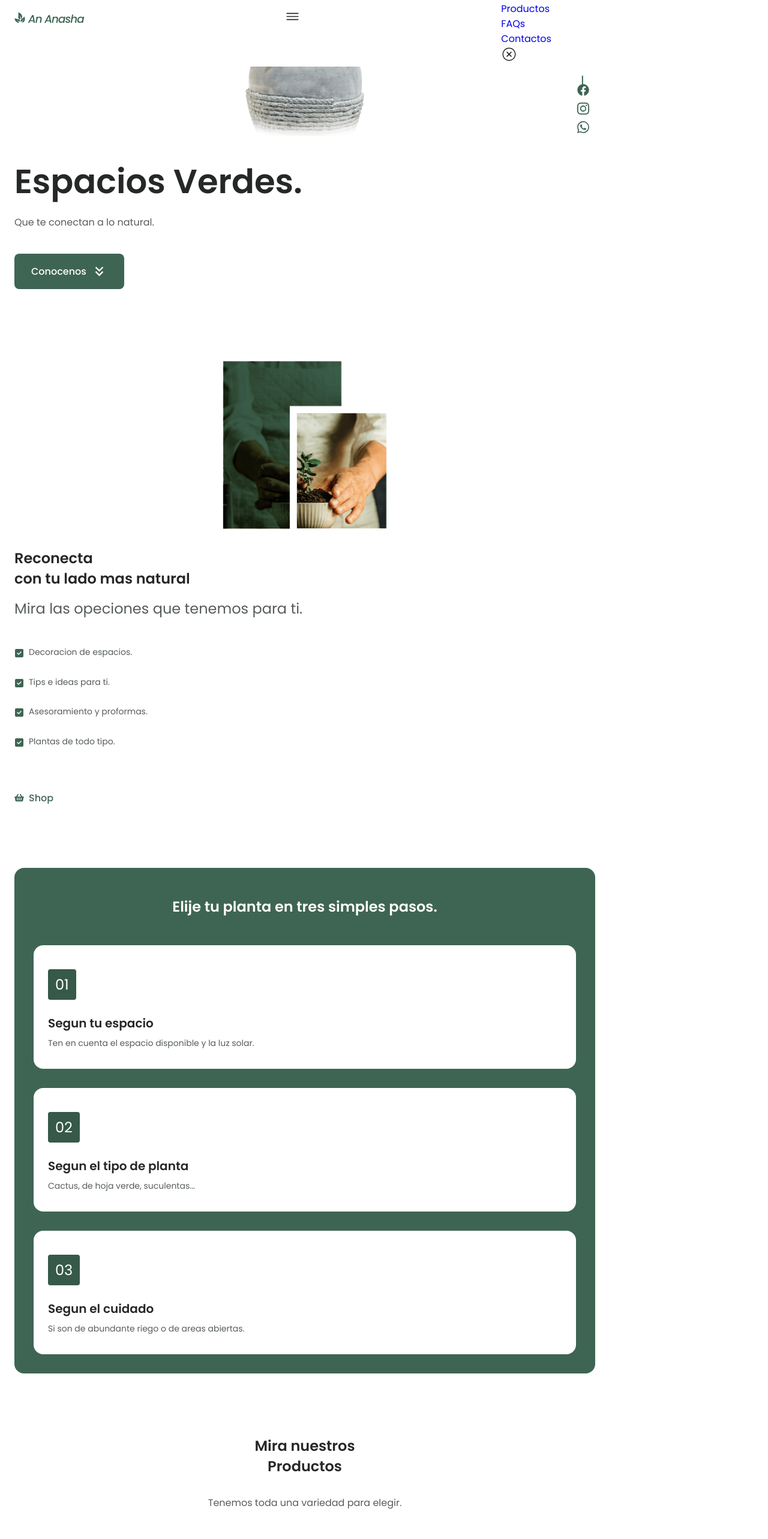
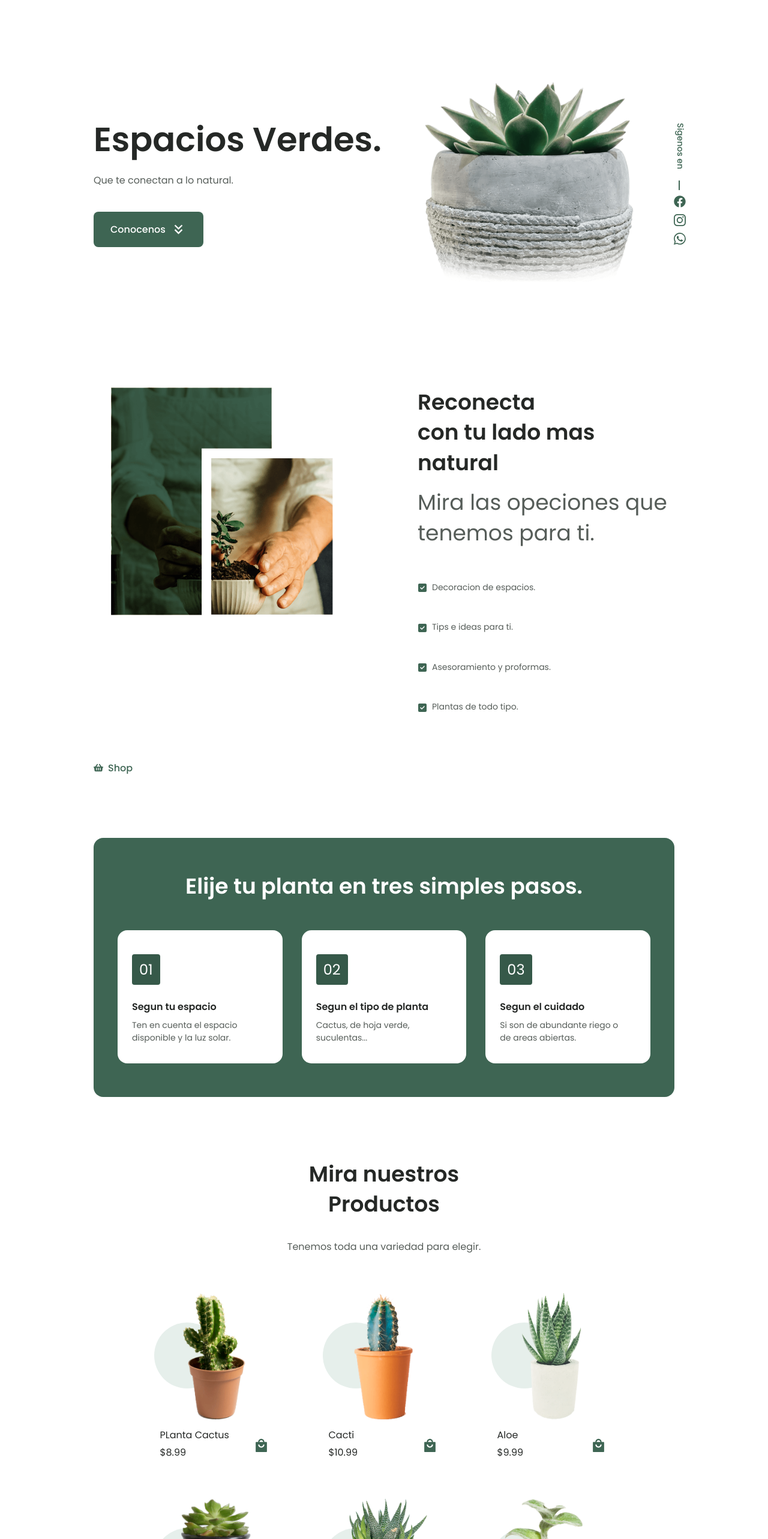
Before and after one commit to ElJeringas/Plant-Website, a React (Create React App) app: page / in a window 1280 px wide. Shown: the part 80-2646 px from the top of the page at 60% size. Built offline with nearby package versions, Linux system fonts and the light colour scheme.

Commit message:
adding responsiveness

```diff
--- a/src/App.css
+++ b/src/App.css
@@ -26,3 +26,41 @@
 .main{
   overflow: hidden;
 }
+
+@media screen and (max-width:320px) {
+  .container{
+    margin-left: var(--mb-1);
+    margin-right: var(--mb-1);
+  }
+
+}
+
+@media screen and (min-width:767px) {
+  body{
+    margin: 0;
+  }
+
+  .home__container,
+  .about__container,
+  /* .questions__container, */
+  .contact__container,
+  .footer__container{
+    grid-template-columns: repeat(2,1fr);
+  }
+}
+
+@media screen and (min-width:992px) {
+  .container{
+    margin-left: auto;
+    margin-right: auto;
+  }
+
+  .section{
+    padding: 8rem 9 1rem;
+  }
+
+  .section__title,
+  .section__title-center{
+    font-size: var(--h1-font-size);
+  }
+}
--- a/src/components/Footer/Footer.css
+++ b/src/components/Footer/Footer.css
@@ -1,3 +1,6 @@
+.footer{
+    background-color: #f8f9fc;
+}
 .footer__container{
     row-gap: 3rem;
 }
@@ -70,3 +73,30 @@
     color: var(--text-color-light);
     margin: 2rem 0 1rem;
 }
+
+@media screen and (min-width:576px){
+    .footer__subscribe{
+        width: 400px;
+    }
+}
+
+
+@media screen and (min-width:767px) {
+    .footer__container{
+        column-gap: 3rem;
+    }
+
+    .footer__subscribe{
+        width: initial;
+    }
+  }
+
+  @media screen and (min-width:992px) {
+    .footer__logo{
+        font-size: var(--h3-font-size);
+    }
+
+    .footer__container{
+        grid-template-columns:1.5fr .5fr;
+    }
+  }
--- a/src/components/Footer/Footer.jsx
+++ b/src/components/Footer/Footer.jsx
@@ -8,7 +8,7 @@ import { BsWhatsapp } from 'react-icons/bs';
 
 const Footer = () => {
   return (
-    <footer className='footer section'>
+    <footer className='footer section footer__section'>
         <div className='footer__container container grid'>
             <div className='footer__content'>
                 <i className='footer__logo-icon'><GiMonsteraLeaf size={22}/> An Anasha</i>
--- a/src/components/NavBar/NavBar.css
+++ b/src/components/NavBar/NavBar.css
@@ -89,3 +89,26 @@
         color: var(--first-color);
     }
 }
+
+@media screen and (min-width:767px) {
+
+    .nav{
+        height: calc(var(--header-height) + 1.5rem);
+        column-gap: 3rem;
+    }
+
+    .nav__toggle,
+    .nav__close{
+        display: none;
+    }
+
+    .nav__list{
+        display: flex;
+        flex-direction: row;
+        column-gap: 3rem;
+    }
+
+    .nav__menu{
+        margin-left: auto;
+    }
+  }
--- a/src/components/NavBar/NavBar.jsx
+++ b/src/components/NavBar/NavBar.jsx
@@ -13,7 +13,7 @@ const NavBar = () => {
   return (
     <header className='header' id='header'>
         <nav className='nav container'>
-            <a href='#' className='nav__logo'>
+            <a href='#home' className='nav__logo'>
                 <i className='nav__logo-icon'><GiThreeLeaves /> An Anasha</i>
             </a>
             <div className='nav__toggle' id='nav-toggle'>
@@ -22,19 +22,19 @@ const NavBar = () => {
                 <div className={`nav__menu  ${toggleMenu ? 'show-menu' : ''}`} id='nav-menu'>
                 <ul className='nav__list'>
                     <li>
-                        <a href='#' className='nav__link'>Home</a>
+                        <a href='#home' className='nav__link' onClick={() => setToggleMenu(false)}>Home</a>
                     </li>
                     <li>
-                        <a href='#' className='nav__link'>Acerca de Nosotros</a>
+                        <a href='#about' className='nav__link' onClick={() => setToggleMenu(false)}>Acerca de Nosotros</a>
                     </li>
                     <li>
-                        <a href='#' className='nav__link'>Productos</a>
+                        <a href='#products' className='nav__link' onClick={() => setToggleMenu(false)}>Productos</a>
                     </li>
                     <li>
-                        <a href='#' className='nav__link'>FAQs</a>
+                        <a href='#faqs' className='nav__link' onClick={() => setToggleMenu(false)}>FAQs</a>
                     </li>
                     <li>
-                        <a href='#' className='nav__link'>Contactos</a>
+                        <a href='#contact' className='nav__link' onClick={() => setToggleMenu(false)}>Contactos</a>
                     </li>
                 </ul>
                 <div className='nav__close' id='nav-close'>
--- a/src/container/About/About.css
+++ b/src/container/About/About.css
@@ -47,3 +47,15 @@
 .button--link:hover .button__icon{
     transform: translateX(.25rem);
 }
+
+@media screen and (min-width:992px) {
+    .about__img{
+        width: 380px;
+    }
+}
+
+@media screen and  (min-width:1200px){
+    .about__container{
+        column-gap: 7rem;
+    }
+  }
--- a/src/container/About/About.jsx
+++ b/src/container/About/About.jsx
@@ -34,7 +34,7 @@ const About = () => {
                     </p>
                 </div>
             </div>
-            <a href='#' className='button--link button--flex'><FaShoppingBasket className='button__icon'/>Shop</a>
+            <a href='#products' className='button--link button--flex'><FaShoppingBasket className='button__icon'/>Shop</a>
         </div>
     </section>
   )
--- a/src/container/FAQs/Questions.css
+++ b/src/container/FAQs/Questions.css
@@ -68,3 +68,25 @@
 .questions__item:hover {
     box-shadow: 0 2px 8px hsla(var(--hue), 4%, 15%, .15);
 }
+
+@media screen and (min-width:992px) {
+    .questions__container{
+        padding: 1rem 0 4rem;
+    }
+
+    .questions__item-title{
+        text-align: inherit;
+    }
+
+    .questions__group{
+        row-gap: 2rem;
+    }
+
+    .questions__header{
+        padding: 1rem;
+    }
+
+/*     .questions__description{
+        padding: 0 3.5rem;
+    } */
+}
--- a/src/container/Home/Home.css
+++ b/src/container/Home/Home.css
@@ -93,3 +93,71 @@
     align-items: center;
     column-gap: .5rem;
 }
+
+@media screen and (max-width:320px) {
+   .home__img{
+    width: 180px;
+   }
+
+    .home__title{
+    font-size: var(--h1-font-size);
+    }
+  }
+
+
+@media screen and (min-width:767px) {
+    .home__container{
+        grid-template-columns: repeat(2,1fr);
+    }
+
+    .home{
+        padding: 10rem 0 5rem;
+    }
+
+    .home__container{
+        align-items: center;
+    }
+
+    .home__img{
+        width: 280px;
+        order: 1;
+    }
+
+    .home__social{
+        top: 30%;
+    }
+  }
+
+  @media screen and (min-width:992px) {
+    .home{
+        padding: 13rem 0 5rem;
+    }
+
+    .home__img{
+        width: 350px;
+    }
+
+    .home__description{
+        padding-right: 7rem;
+    }
+  }
+
+  @media screen and  (min-width:1200px){
+    .home__social{
+        right: -3rem;
+        row-gap: 4.5rem;
+    }
+
+    .home__social-follow{
+        font-size: var(--small-font-size);
+    }
+
+ /*    .home__social-follow::after{
+        width: 1.5rem;
+        right: -60%;
+    } */
+
+    .home__social-link{
+        font-size: 1.15rem;
+    }
+  }
--- a/src/container/Home/Home.jsx
+++ b/src/container/Home/Home.jsx
@@ -18,7 +18,7 @@ const Home = () => {
                     Que te conectan a lo natural.
                 </p>
 
-                <a href='about' className='button button--flex'>Conocenos <MdKeyboardDoubleArrowDown className='button__icon' size={27}/></a>
+                <a href='#about' className='button button--flex'>Conocenos <MdKeyboardDoubleArrowDown className='button__icon' size={27}/></a>
             </div>
             <div className='home__social'>
                 <span className='home__social-follow'>Sigenos en</span>
--- a/src/container/Products/Products.css
+++ b/src/container/Products/Products.css
@@ -61,3 +61,52 @@
 .product__button:hover{
     color: var(--first-color-alt);
 }
+
+@media screen and (max-width:320px) {
+    .product__container{
+        grid-template-columns: .6fr;
+        justify-content: center;
+    }
+}
+
+@media screen and (min-width:576px) {
+    .product__container{
+        grid-template-columns: repeat(2,1fr);
+    }
+
+    .products__description{
+        padding: 0 4rem;
+    }
+
+    .product__container{
+        grid-template-columns: repeat(2,170px);
+        justify-content: center;
+        column-gap: 15rem;
+    }
+}
+
+@media screen and (min-width:992px) {
+    .products__description{
+        padding: 0 16rem;
+    }
+
+    .product__container{
+        padding: 4rem 0;
+        grid-template-columns: repeat(3,185px);
+        gap: 4rem 6rem;
+    }
+
+    .product__img{
+        width: 160px;
+    }
+
+    .product__circle{
+        width: 110px;
+        height: 110px;
+    }
+
+    .product__title,
+    .product__price{
+        font: var(--normal-font-size);
+    }
+}
--- a/src/container/Steps/Steps.css
+++ b/src/container/Steps/Steps.css
@@ -42,3 +42,33 @@
 .steps__card:hover .steps__card-number{
     transform: translateY(-0.25rem);
 }
+
+@media screen and (max-width:320px) {
+    .steps__bg{
+        padding: 2rem 1rem
+    }
+
+    .steps__card{
+        padding: 1.5rem;
+    }
+}
+
+@media screen and (min-width:576px) {
+    .steps__container{
+        grid-template-columns: repeat(2,1fr);
+    }
+}
+
+@media screen and (min-width:992px) {
+    .steps__container{
+        grid-template-columns: repeat(3,1fr);
+    }
+
+    .steps__bg{
+        padding: 3.5rem 2.5rem;
+    }
+
+    .steps__card-title{
+        font-size: var(--normal-font-size);
+    }
+}
```
